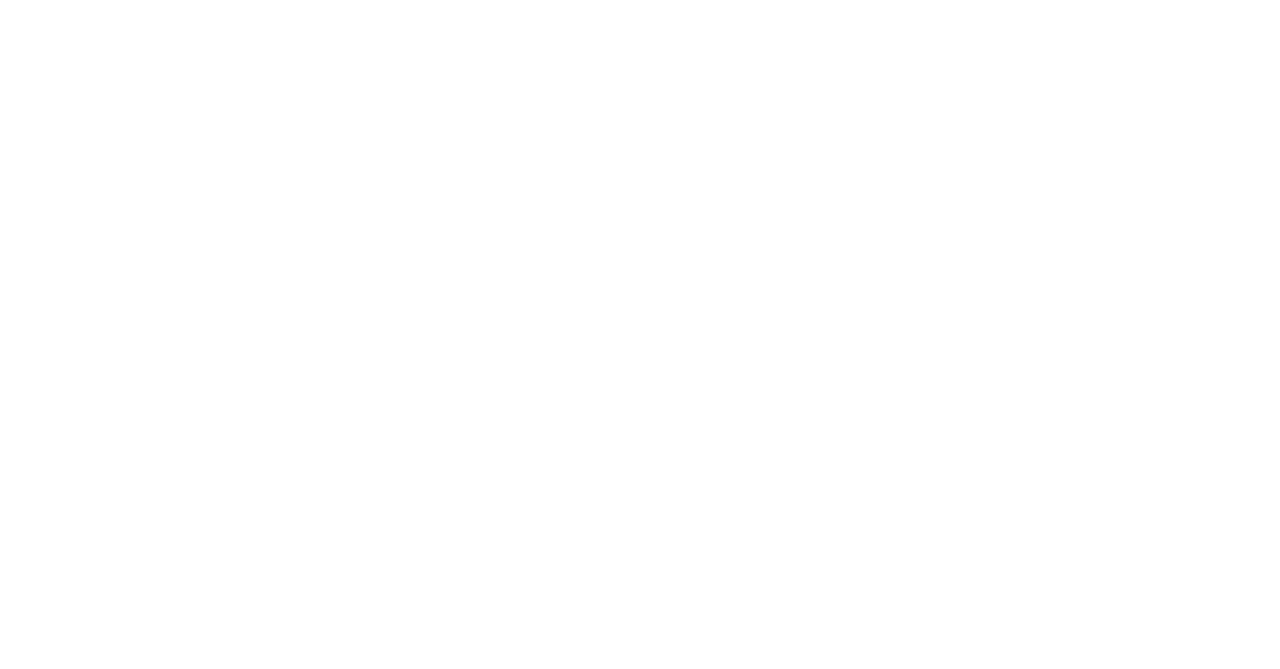
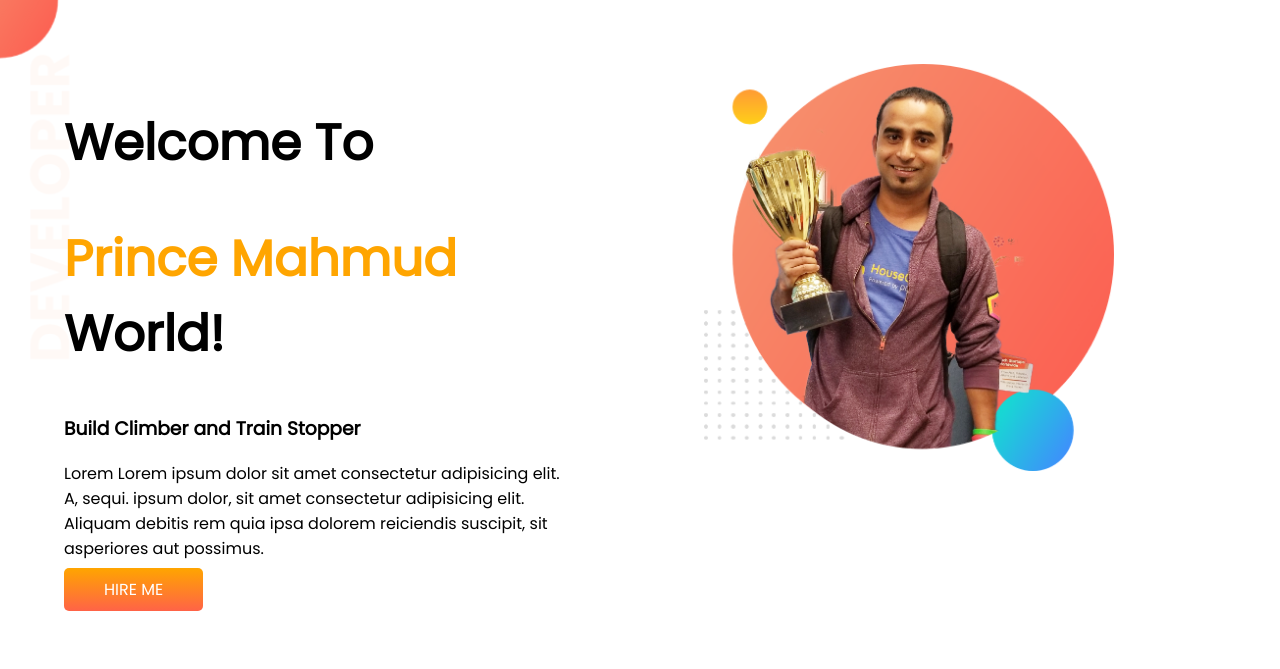
Before and after one commit to princevip1/developer-portfolio, a plain HTML site: page index.html in a window 1280 px wide. Drawn offline with Linux system fonts and the light colour scheme.

Commit message:
top banner added

```diff
--- a/index.html
+++ b/index.html
@@ -1,13 +1,37 @@
 <!DOCTYPE html>
 <html lang="en">
-<head>
-    <meta charset="UTF-8">
-    <meta http-equiv="X-UA-Compatible" content="IE=edge">
-    <meta name="viewport" content="width=device-width, initial-scale=1.0">
+  <head>
+    <meta charset="UTF-8" />
+    <meta http-equiv="X-UA-Compatible" content="IE=edge" />
+    <meta name="viewport" content="width=device-width, initial-scale=1.0" />
     <title>Developer Portfolio</title>
-    <link rel="stylesheet" href="style.css">
-</head>
-<body>
-
-</body>
+    <link rel="preconnect" href="https://fonts.googleapis.com" />
+    <link rel="preconnect" href="https://fonts.gstatic.com" crossorigin />
+    <link
+      href="https://fonts.googleapis.com/css2?family=Poppins&display=swap"
+      rel="stylesheet"
+    />
+    <link rel="stylesheet" href="style.css" />
+  </head>
+  <body>
+    <section class="top-banner">
+      <div class="helf-width">
+        <h1>Welcome To</h1>
+        <h1><span class="orange-color">Prince Mahmud</span> World!</h1>
+        <h3>Build Climber and Train Stopper</h3>
+        <p>
+          Lorem Lorem ipsum dolor sit amet consectetur adipisicing elit. A,
+          sequi. ipsum dolor, sit amet consectetur adipisicing elit. Aliquam
+          debitis rem quia ipsa dolorem reiciendis suscipit, sit asperiores aut
+          possimus.
+        </p>
+        <a class="link-button" target="_blank" href="https://google.com"
+          >HIRE ME</a
+        >
+      </div>
+      <div class="helf-width">
+        <img src="images/jhankar.png" alt="" />
+      </div>
+    </section>
+  </body>
 </html>
--- a/style.css
+++ b/style.css
@@ -0,0 +1,32 @@
+body {
+  font-family: "Poppins", sans-serif;
+  margin: 0;
+}
+h1 {
+  font-size: 50px;
+}
+.orange-color {
+  color: orange;
+}
+section {
+  display: flex;
+}
+.helf-width {
+  width: 50%;
+  padding: 5%;
+}
+.helf-width img {
+  width: 80%;
+}
+.link-button {
+  text-decoration: none;
+  background-image: linear-gradient(orange, tomato);
+  padding: 10px 40px;
+  color: white;
+  font-weight: 400;
+  border-radius: 5px;
+}
+.top-banner {
+  background-image: url(images/top-banner.png);
+  background-repeat: no-repeat;
+}
```
Also changed, not shown: images/dream-bg.png (added), images/exp-bg.png (added), images/jhankar.png (added), images/jhankar2.png (added), images/my-bg.png (added), images/my-bg2.png (added), images/prince.png (added), images/top-banner.png (added).
